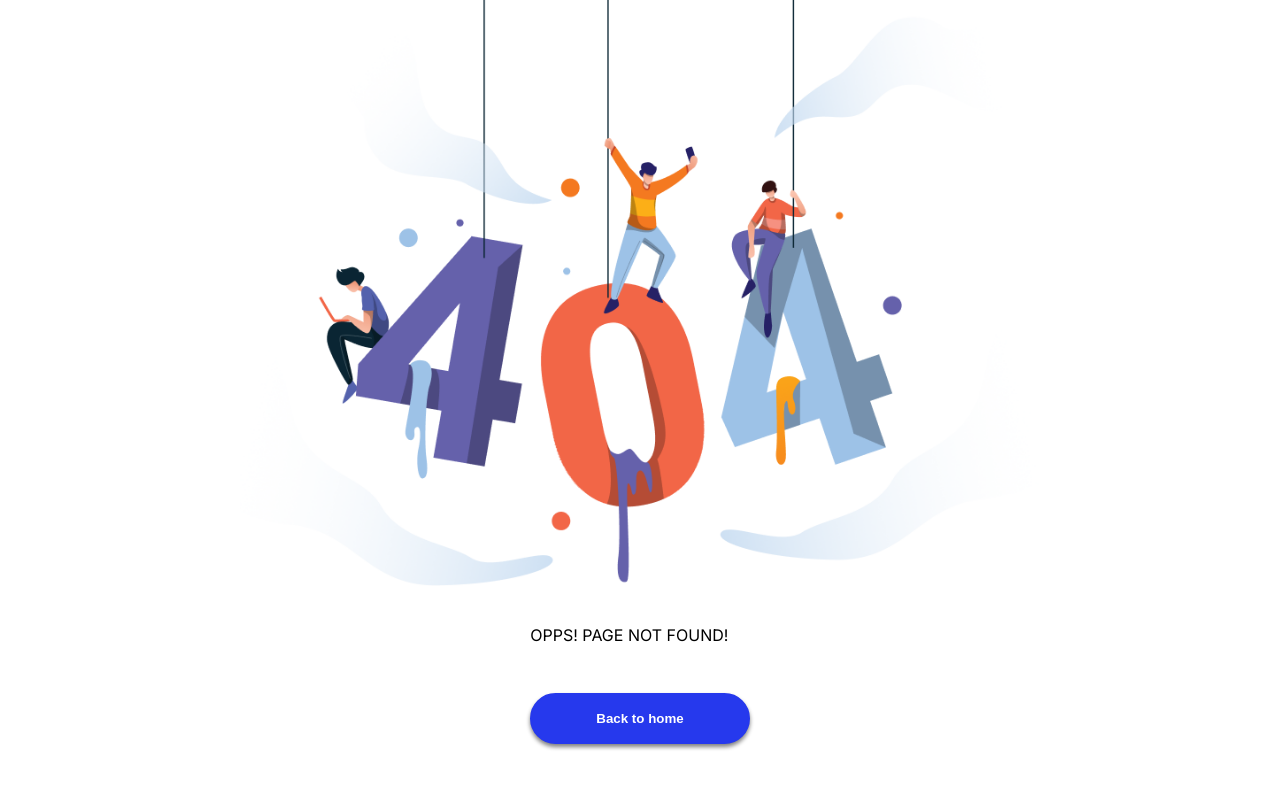
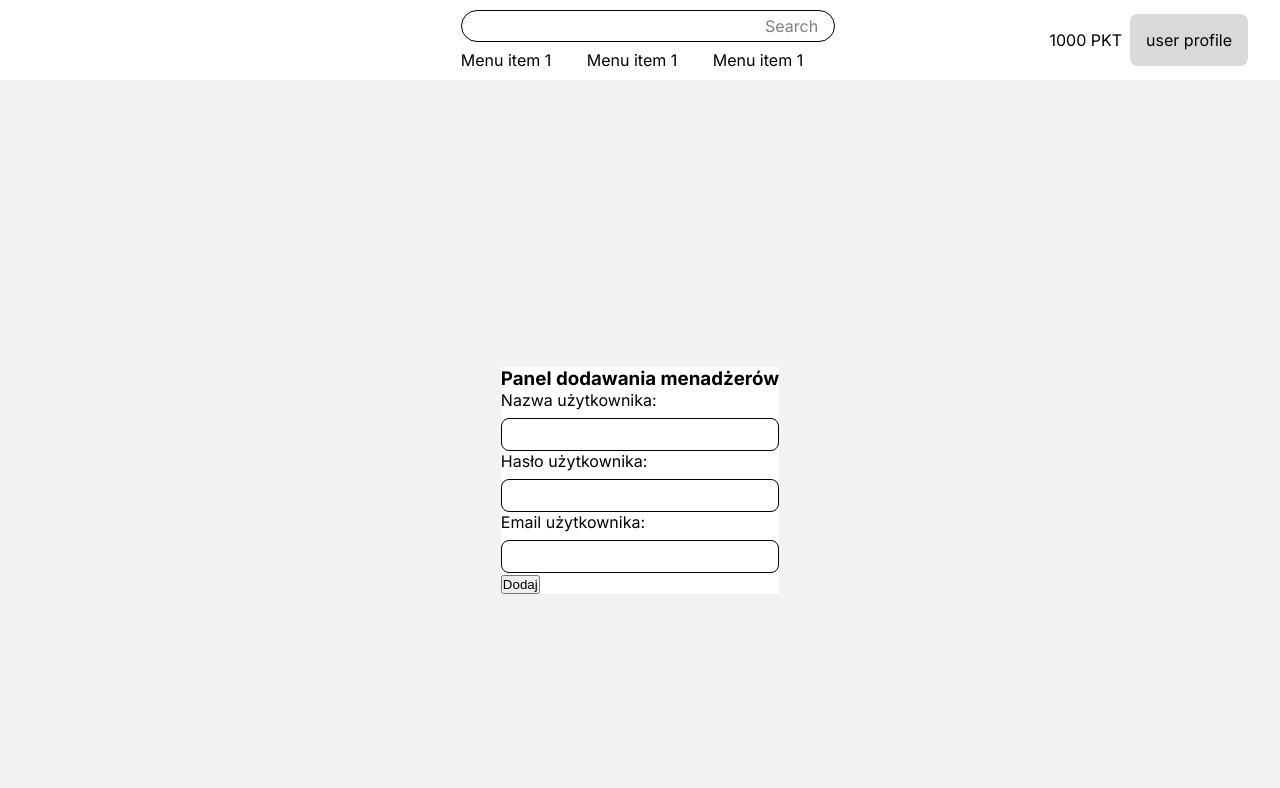
Before and after one commit to JohnyProduction/loyalty-program-app, a Next.js app: page /add-user in a window 1280 px wide. Before the commit this address had no page. Shown: the top 788 px of the page. Built offline with nearby package versions, Linux system fonts and the light colour scheme.

Commit message:
Completed form without css

```diff
--- /dev/null
+++ b/src/app/add-user/page.tsx
@@ -0,0 +1,56 @@
+'use client';
+import React, { useState } from 'react';
+import { TopBar } from '@/components/common/top-bar';
+import styles from '@/styles/app/add-user/page.module.scss';
+import { InputString } from '@/components/common/inputs/input-string';
+import { User } from '../api/api';
+import { AccountTypes } from '@/types/login-types';
+export default function AddUserPage() {
+    const [ username, setUsername ] = useState('');
+    const [ password, setPassword ] = useState('');
+    const [ email, setEmail ] = useState('');
+    const newUser={
+        username: '',
+        password: '',
+        accountType: AccountTypes.ADMINISTRATOR,
+        email: ''
+    };
+    const handleUsernameChange = (event: React.ChangeEvent<HTMLInputElement>) => {
+        setUsername(event.target.value);
+    };
+    const handlePasswordChange = (event: React.ChangeEvent<HTMLInputElement>) => {
+        setPassword(event.target.value);
+    };
+    const handleEmailChange = (event: React.ChangeEvent<HTMLInputElement>) => {
+        setEmail(event.target.value);
+    };
+    const handleSubmit = (event: React.FormEvent<HTMLFormElement>) => {
+        if (username.trim() !== '' || password.trim() !== '' || email.trim() !== '') {
+            newUser.username = username;
+            newUser.password = password;
+            newUser.email = email;
+            User.addUserEnd(newUser);
+            event.preventDefault();
+        }
+
+    };
+
+    return (
+        <>
+            <TopBar />
+            <main className={styles['main-page']}>
+                <div className={styles['addUser-page__container']}>
+                    <form onSubmit={handleSubmit}>
+                        <div>
+                            <h3>Panel dodawania menadżerów</h3>
+                            <InputString label='Nazwa użytkownika' name='username' value={username} onChange={handleUsernameChange} />
+                            <InputString label='Hasło użytkownika' name='password' value={password} onChange={handlePasswordChange} />
+                            <InputString label='Email użytkownika' name='email' value={email} onChange={handleEmailChange} />
+                        </div>
+                        <button type="submit">Dodaj</button>
+                    </form>
+                </div>
+            </main>
+        </>
+    );
+}
```
Also changed, not shown: src/app/addUser/page.tsx (deleted, +0 -36 lines), src/styles/app/add-user/page.module.scss (renamed from src/styles/app/addUser/page.module.scss).
